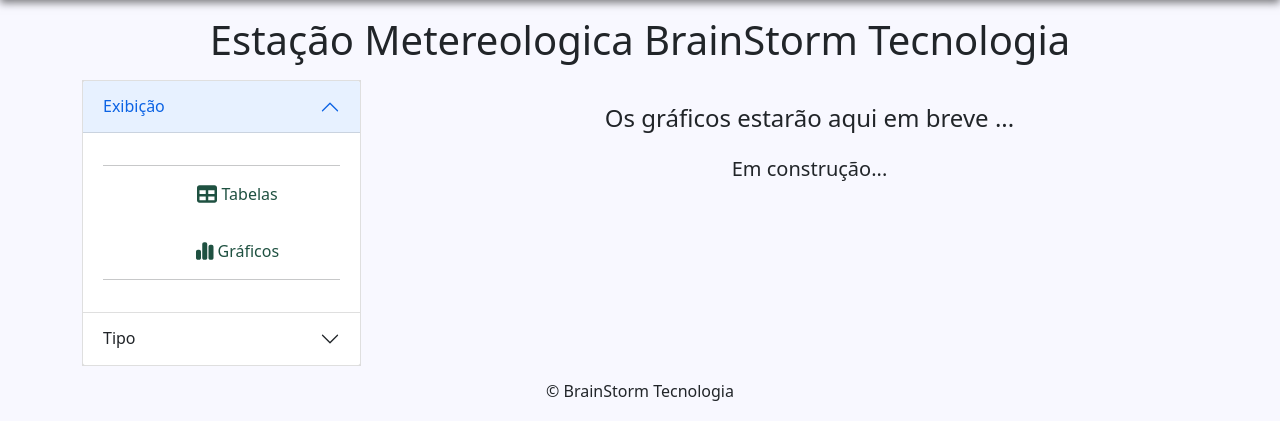
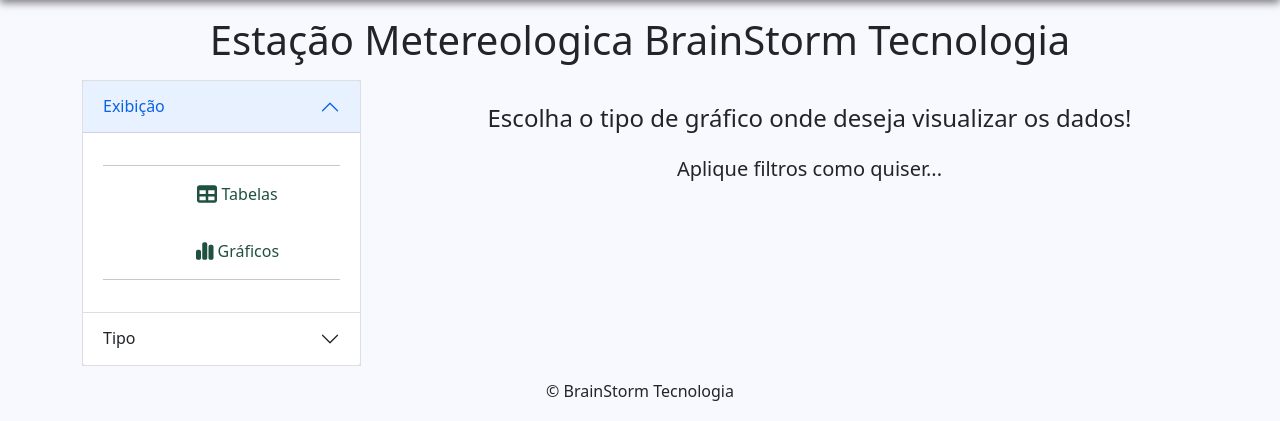
Before and after one commit to Fat83dotcom/Site_Estacao, a Django app: template Core/templates/registros/graficos/grafico.html in a window 1280 px wide. Shown: the part 80-501 px from the top of the page. Run offline with Django 3.2, Linux system fonts and the light colour scheme; the template is opened without the code that fills it, so the values that code supplies are empty.

Commit message:
Mensagem da pagina inicial dos graficos.

```diff
--- a/Core/templates/registros/graficos/grafico.html
+++ b/Core/templates/registros/graficos/grafico.html
@@ -4,8 +4,8 @@
     {%include 'partials/sidebarmenugraphs.html'%}
      <div id="page-content-wrapper">
         <div class="conteiner-fluid text-center">
-            <h4 class="m-4">Os gráficos estarão aqui em breve ...</h4>
-            <h5 class="m-4">Em construção...</h5>
+            <h4 class="m-4">Escolha o tipo de gráfico onde deseja visualizar os dados!</h4>
+            <h5 class="m-4">Aplique filtros como quiser...</h5>
         </div>
      </div>
  </div>
```
